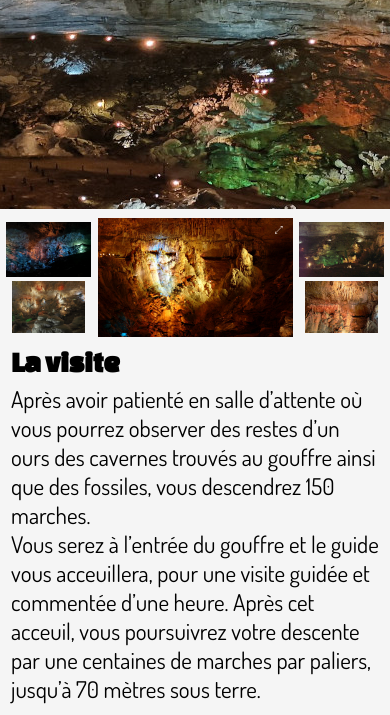
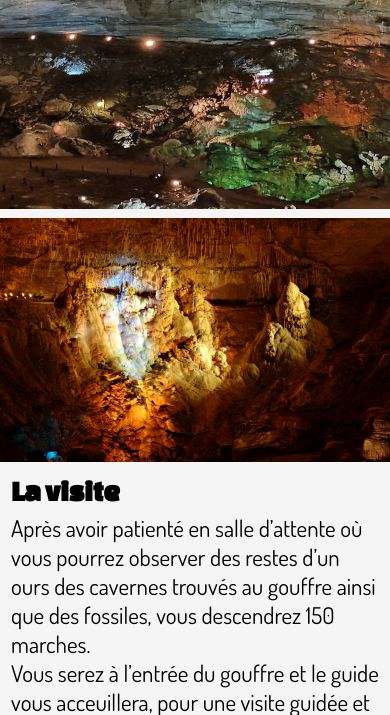
Before and after one commit to bast478/Projet_partie-int-gration, a PHP site: page / in a window 390 px wide. Shown: the part 1175-1890 px from the top of the page. Run offline with PHP 8.4, Linux system fonts and the light colour scheme.

Commit message:
Ajout gallerie responsive

```diff
--- a/index.html
+++ b/index.html
@@ -93,17 +93,17 @@
             </div>
         </div>
         <div id="main_Gallery">
-            <div class="gallery-top"><img src="pictures/gallery_pic_1.jpg" alt="Photo du gouffre."></div>
-            <div class="gallery-top"><img src="pictures/gallery_pic_2.jpg" alt="Photo du gouffre."></div>
-            <div id="grid_main-item">
+            <div class="gallery-top displayNone"><img src="pictures/gallery_pic_1.jpg" alt="Photo du gouffre."></div>
+            <div class="gallery-top displayNone"><img src="pictures/gallery_pic_2.jpg" alt="Photo du gouffre."></div>
+            <div id="grid_main-item" class="displayNone displayBlock">
                 <img src="pictures/Gouffre_de_Poudrey_2010.jpg" alt="Photo du gouffre.">
                 <svg width="38" height="38" viewBox="0 0 38 38" fill="none" xmlns="http://www.w3.org/2000/svg">
                     <path d="M3.42285e-08 36.3552C-7.91831e-09 36.9075 0.447715 37.3552 1 37.3552L10 37.3552C10.5523 37.3552 11 36.9075 11 36.3552C11 35.8029 10.5523 35.3552 10 35.3552L2 35.3552L2 27.3552C2 26.8029 1.55228 26.3552 1 26.3552C0.447715 26.3552 -5.00652e-08 26.8029 -5.00652e-08 27.3552L3.42285e-08 36.3552ZM37.3553 0.999886C37.3553 0.447603 36.9076 -0.000112757 36.3553 -0.000114359L27.3553 -0.000114906C26.8031 -0.000113895 26.3553 0.4476 26.3553 0.999886C26.3553 1.55217 26.8031 1.99989 27.3553 1.99989L35.3553 1.99989L35.3553 9.99989C35.3553 10.5522 35.8031 10.9999 36.3553 10.9999C36.9076 10.9999 37.3553 10.5522 37.3553 9.99988L37.3553 0.999886ZM1.70711 37.0623L37.0624 1.70699L35.6482 0.292779L0.292893 35.6481L1.70711 37.0623Z" fill="#F5F5F5"/>
                 </svg>
                 <div id="modal"></div>
             </div>
-            <div class="gallery-bottom"><img src="pictures/gallery_pic_4.jpg" alt="Photo du gouffre."></div>
-            <div class="gallery-bottom"><img src="pictures/gallery_pic_5.jpg" alt="Photo du gouffre."></div>
+            <div class="gallery-bottom displayNone"><img src="pictures/gallery_pic_4.jpg" alt="Photo du gouffre."></div>
+            <div class="gallery-bottom displayNone"><img src="pictures/gallery_pic_5.jpg" alt="Photo du gouffre."></div>
         </div>
         <div id="main_La-visite">
             <div>
--- a/script-projet.js
+++ b/script-projet.js
@@ -39,6 +39,8 @@ const listMinPictures = document.querySelectorAll('#main_Gallery > div:not(#grid
 const mainPicture = document.querySelector('#grid_main-item > img');
 const arrow = document.querySelector('#grid_main-item > svg');
 const modal = document.querySelector('#modal');
+
+const divsMainGallery = document.querySelectorAll('#main_Gallery > div');
 
 //------Modal dans la gallerie--------
 const divGridModal = document.createElement('DIV');
@@ -183,11 +185,6 @@ burgerMenu.addEventListener('click', function() {
 });
 
 // Carousel
-/*const headerInfosLegouffre = document.querySelector('#header_infos > div:nth-child(1)');
-const headerInfosLavisite = document.querySelector('#header_infos > div:nth-child(2)');
-const headerInfosInfospratiques = document.querySelector('#header_infos > div:nth-child(3)');
-const headerInfosReservation = document.querySelector('#header_infos > div:nth-child(4)');
-const headerInfosArray = [headerInfosLegouffre, headerInfosLavisite, headerInfosInfospratiques, headerInfosReservation];*/
 
 function moveToSelected(element) {
 
@@ -294,3 +291,17 @@ leftArrowHeaderInfos.addEventListener('click', () => {
 rightArrowHeaderInfos.addEventListener('click', () => {
     moveToSelected('next');
 });
+
+// Defilement automatique gallerie
+const divsMainGalleryLength = divsMainGallery.length;
+/*for (i=0; i < divsMainGalleryLength; i++) {
+    if (divsMainGallery[i].classList === 'block') {
+        break;
+    }
+}*/
+
+/*while (window.innerWidth <= '680') {
+    setInterval(function () {
+
+    }, 3000);
+}*/
--- a/style.css
+++ b/style.css
@@ -1057,6 +1057,22 @@ main {
 
 @media only screen and (max-width: 680px) {
 
+    .gallery-top {
+        padding: 0;
+    }
+
+    .gallery-bottom {
+        padding: 0;
+    }
+
+    .displayNone {
+        display: none;
+    }
+
+    .displayNone.displayBlock {
+        display: block;
+    }
+
     .footer_text {
         overflow-wrap: anywhere;
     }
@@ -1079,6 +1095,18 @@ main {
 
     form {
         width: initial;
+    }
+
+    #main_Gallery {
+        display: block;
+    }
+
+    #main_Gallery > div > img {
+        object-fit: contain;
+    }
+
+    #grid_main-item > svg {
+        display: none;
     }
 }
 
```
